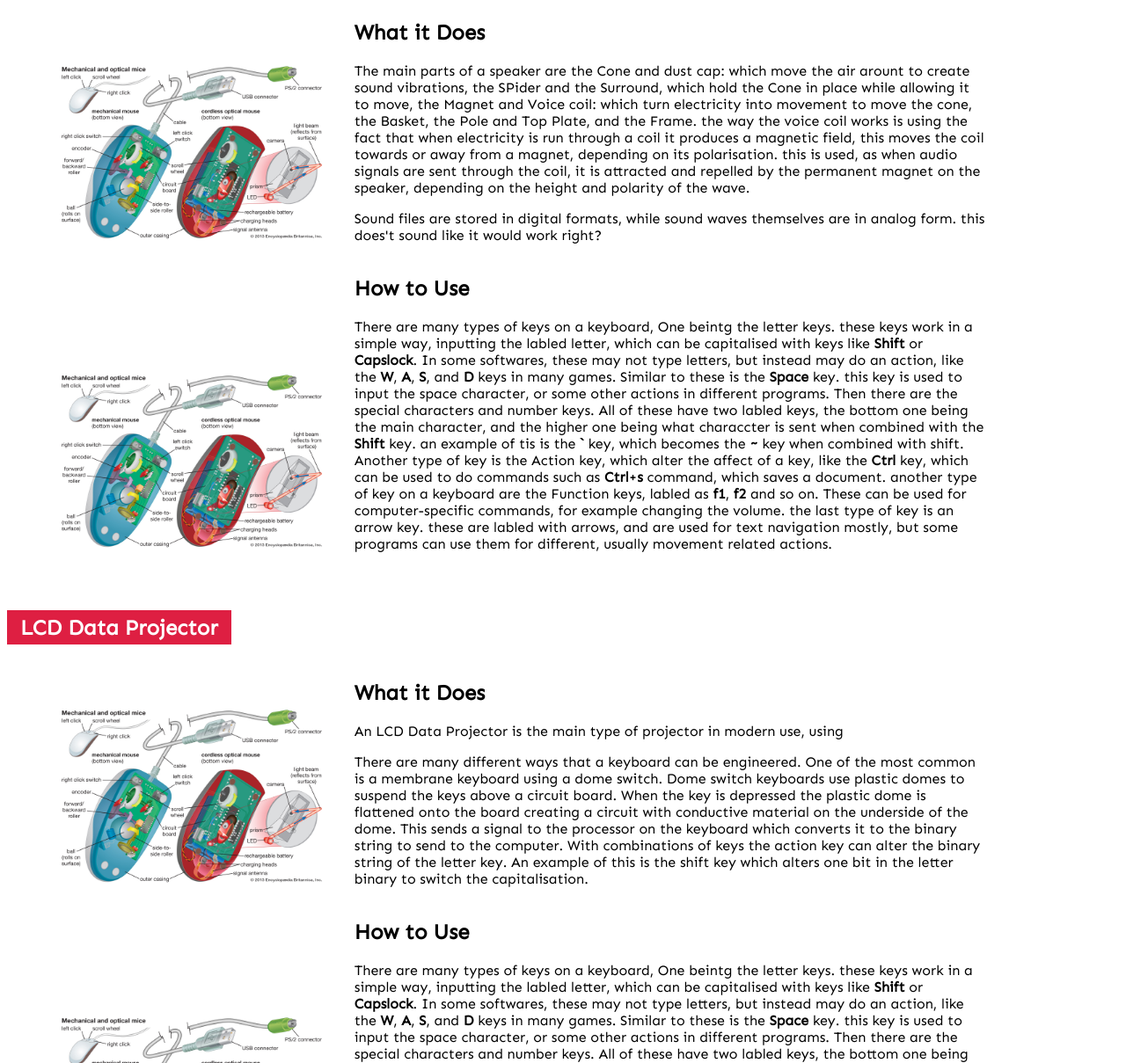
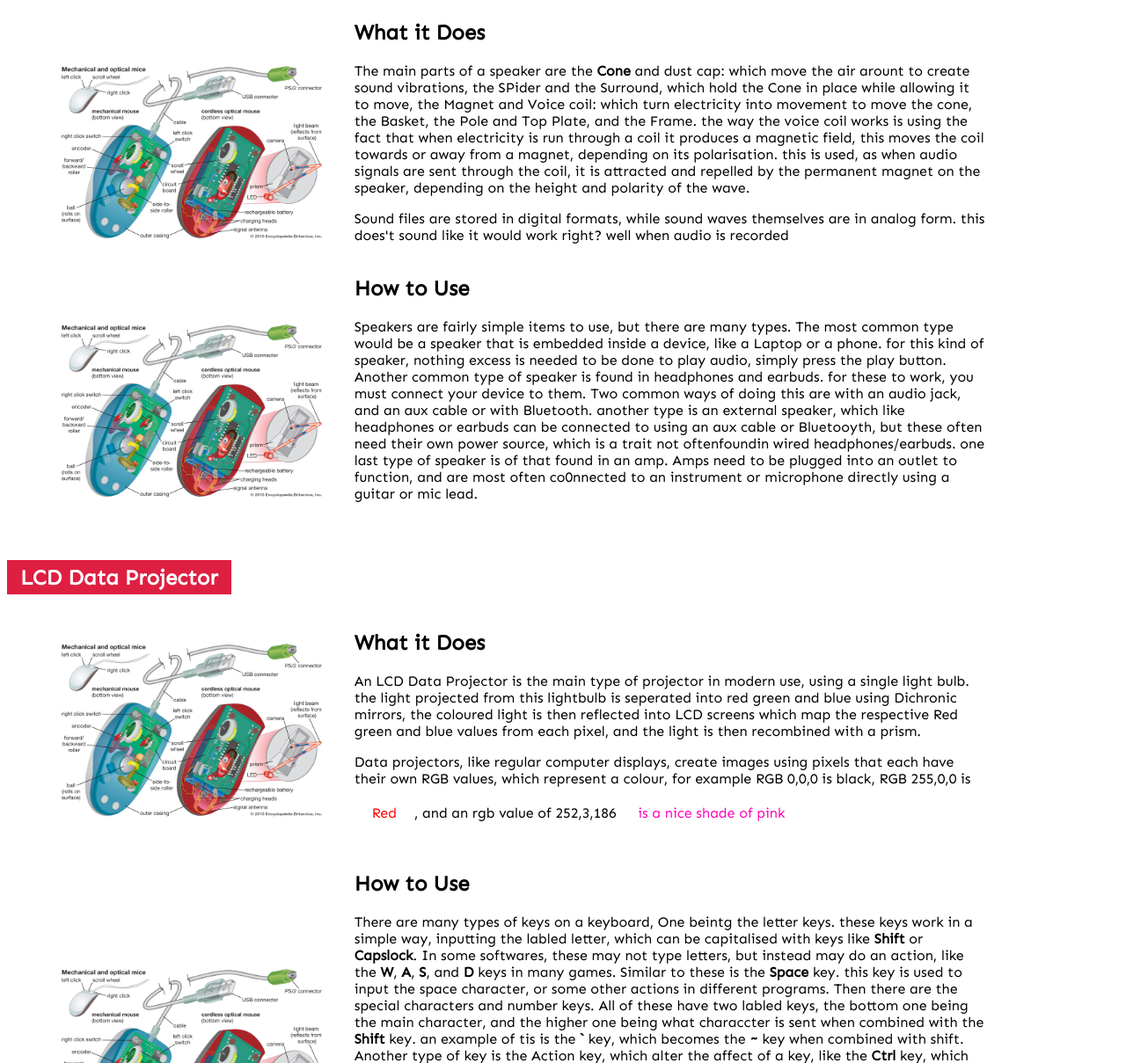
Before and after one commit to sammytone23/websiteHandbook, a plain HTML site: page index.html in a window 1280 px wide. Shown: the part 1907-3116 px from the top of the page at 88% size. Drawn offline with Linux system fonts and the light colour scheme.

Commit message:
Update index.html

```diff
--- a/index.html
+++ b/index.html
@@ -82,9 +82,9 @@
                 <img class="what-it-does-image" src="Content/mouse-personal-computer.jpg" alt="Speaker Diagram">
                 <div class="what-it-does-text">
                     <h2>What it Does</h2>
-                    <p>The main parts of a speaker are the Cone and dust cap: which move the air arount to create sound vibrations, the SPider and the Surround, which hold the Cone in place while allowing it to move, the Magnet and Voice coil: which turn electricity into movement to move the cone, the Basket, the Pole and Top Plate, and the Frame. the way the voice coil works is using the fact that when electricity is run through a coil it produces a magnetic field, this moves the coil towards or away from a magnet, depending on its polarisation. this is used, as when audio signals are sent through the coil, it is attracted and repelled by the permanent magnet on the speaker, depending on the height and polarity of the wave.
+                    <p>The main parts of a speaker are the <b>Cone</b> and dust cap: which move the air arount to create sound vibrations, the SPider and the Surround, which hold the Cone in place while allowing it to move, the Magnet and Voice coil: which turn electricity into movement to move the cone, the Basket, the Pole and Top Plate, and the Frame. the way the voice coil works is using the fact that when electricity is run through a coil it produces a magnetic field, this moves the coil towards or away from a magnet, depending on its polarisation. this is used, as when audio signals are sent through the coil, it is attracted and repelled by the permanent magnet on the speaker, depending on the height and polarity of the wave.
                     </p>
-                    <p>Sound files are stored in digital formats, while sound waves themselves are in analog form. this does't sound like it would work right?
+                    <p>Sound files are stored in digital formats, while sound waves themselves are in analog form. this does't sound like it would work right? well when audio is recorded
                     </p>
                 </div>
             </article>
@@ -93,7 +93,7 @@
                 <div class="how-to-use-text">
                     <h2>How to Use</h2>
                     <p>
-                    There are many types of keys on a keyboard, One beintg the letter keys. these keys work in a simple way, inputting the labled letter, which can be capitalised with keys like <b>Shift</b> or <b>Capslock</b>. In some softwares, these may not type letters, but instead may do an action, like the <b>W</b>, <b>A</b>, <b>S</b>, and <b>D</b> keys in many games. Similar to these is the <b>Space</b> key. this key is used to input the space character, or some other actions in different programs. Then there are the special characters and number keys. All of these have two labled keys, the bottom one being the main character, and the higher one being what characcter is sent when combined with the <b>Shift</b> key. an example of tis is the <b>`</b> key, which becomes the <b>~</b> key when combined with shift. Another type of key is the Action key, which alter the affect of a key, like the <b>Ctrl</b> key, which can be used to do commands such as <b>Ctrl</b>+<b>s</b> command, which saves a document. another type of key on a keyboard are the Function keys, labled as <b>f1</b>, <b>f2</b> and so on. These can be used for computer-specific commands, for example changing the volume. the last type of key is an arrow key. these are labled with arrows, and are used for text navigation mostly, but some programs can use them for different, usually movement related actions.
+                    Speakers are fairly simple items to use, but there are many types. The most common type would be a speaker that is embedded inside a device, like a Laptop or a phone. for this kind of speaker, nothing excess is needed to be done to play audio, simply press the play button. Another common type of speaker is found in headphones and earbuds. for these to work, you must connect your device to them. Two common ways of doing this are with an audio jack, and an aux cable or with Bluetooth. another type is an external speaker, which like headphones or earbuds can be connected to using an aux cable or Bluetooyth, but these often need their own power source, which is a trait not oftenfoundin wired headphones/earbuds. one last type of speaker is of that found in an amp. Amps need to be plugged into an outlet to function, and are most often co0nnected to an instrument or microphone directly using a guitar or mic lead.
                     </p>
                 </div>
             </article>
@@ -104,9 +104,9 @@
                 <img class="what-it-does-image" src="Content/mouse-personal-computer.jpg" alt="Projector Diagram">
                 <div class="what-it-does-text">
                     <h2>What it Does</h2>
-                    <p>An LCD Data Projector is the main type of projector in modern use, using
+                    <p>An LCD Data Projector is the main type of projector in modern use, using a single light bulb. the light projected from this lightbulb is seperated into red green and blue using Dichronic mirrors, the coloured light is then reflected into LCD screens which map the respective Red green and blue values from each pixel, and the light is then recombined with a prism.
                     </p>
-                    <p>There are many different ways that a keyboard can be engineered. One of the most common is a membrane keyboard using a dome switch. Dome switch keyboards use plastic domes to suspend the keys above a circuit board. When the key is depressed the plastic dome is flattened onto the board creating a circuit with conductive material on the underside of the dome. This sends a signal to the processor on the keyboard which converts it to the binary string to send to the computer. With combinations of keys the action key can alter the binary string of the letter key. An example of this is the shift key which alters one bit in the letter binary to switch the capitalisation.
+                    <p>Data projectors, like regular computer displays, create images using pixels that each have their own RGB values, which represent a colour, for example RGB 0,0,0 is black, RGB 255,0,0 is <a style="color:rgb(255,0,0);">Red</a>, and an rgb value of 252,3,186 <a style="color:rgb(252,3,186);">is a nice shade of pink</a>
                     </p>
                 </div>
             </article>
```
